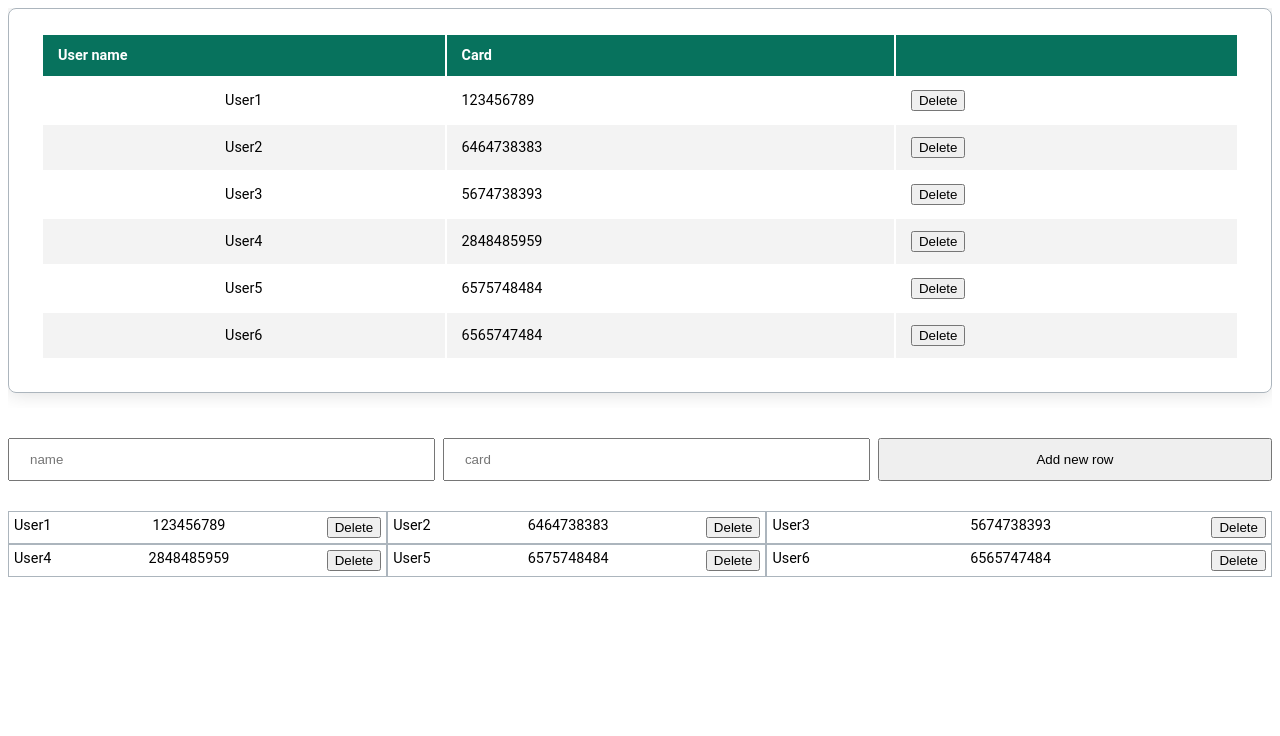
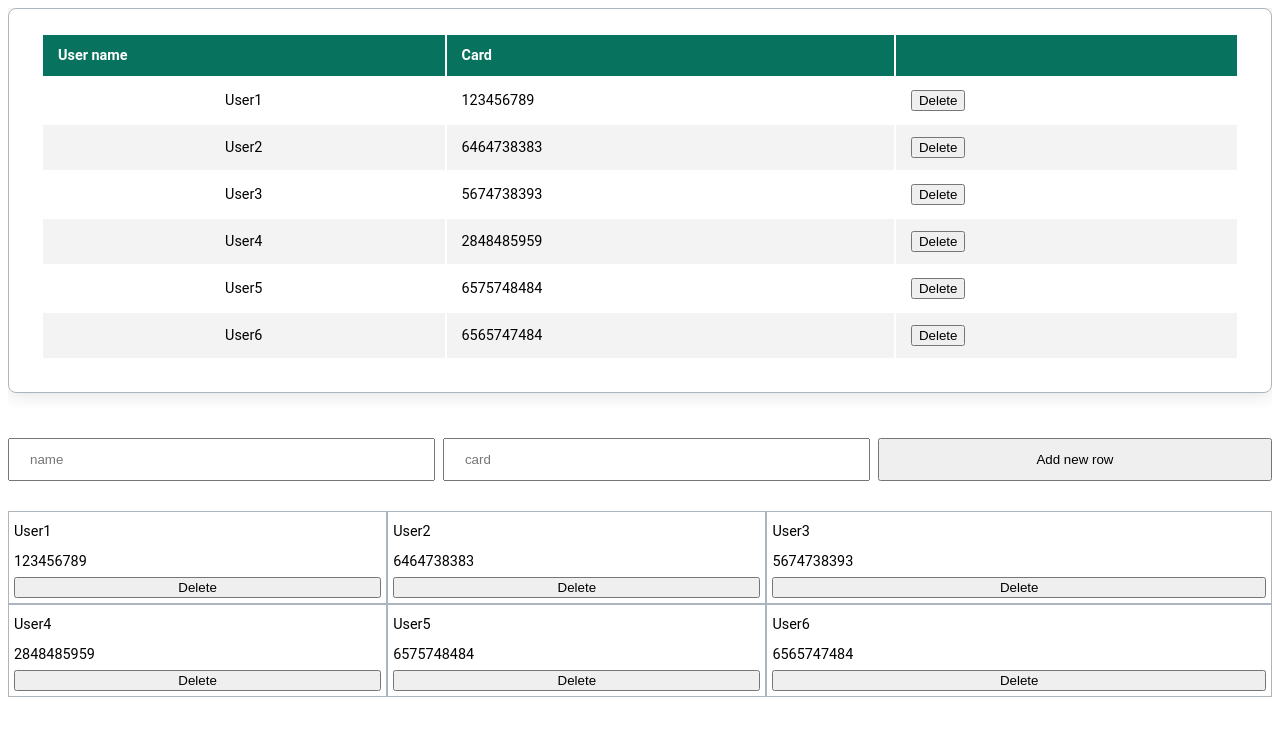
Before and after one commit to navoznova/art_bank, an Angular app: page / in a window 1280 px wide. Shown: the top 736 px of the page. Built offline with nearby package versions, Linux system fonts and the light colour scheme.

Commit message:
Changed direction in client-block class

```diff
--- a/src/app/persons-table/persons-table.component.css
+++ b/src/app/persons-table/persons-table.component.css
@@ -81,12 +81,14 @@
 }
 
 .clients__block {
+    width: 30%;
+
     display: flex;
-    justify-content: space-between;
+    flex-direction: column;
+    padding: 5px;
 
+    line-height: 30px;
     box-sizing: border-box;
-    padding: 5px;
-    width: 30%;
     border: 1px solid #ACB5BD;
 }
 
```
